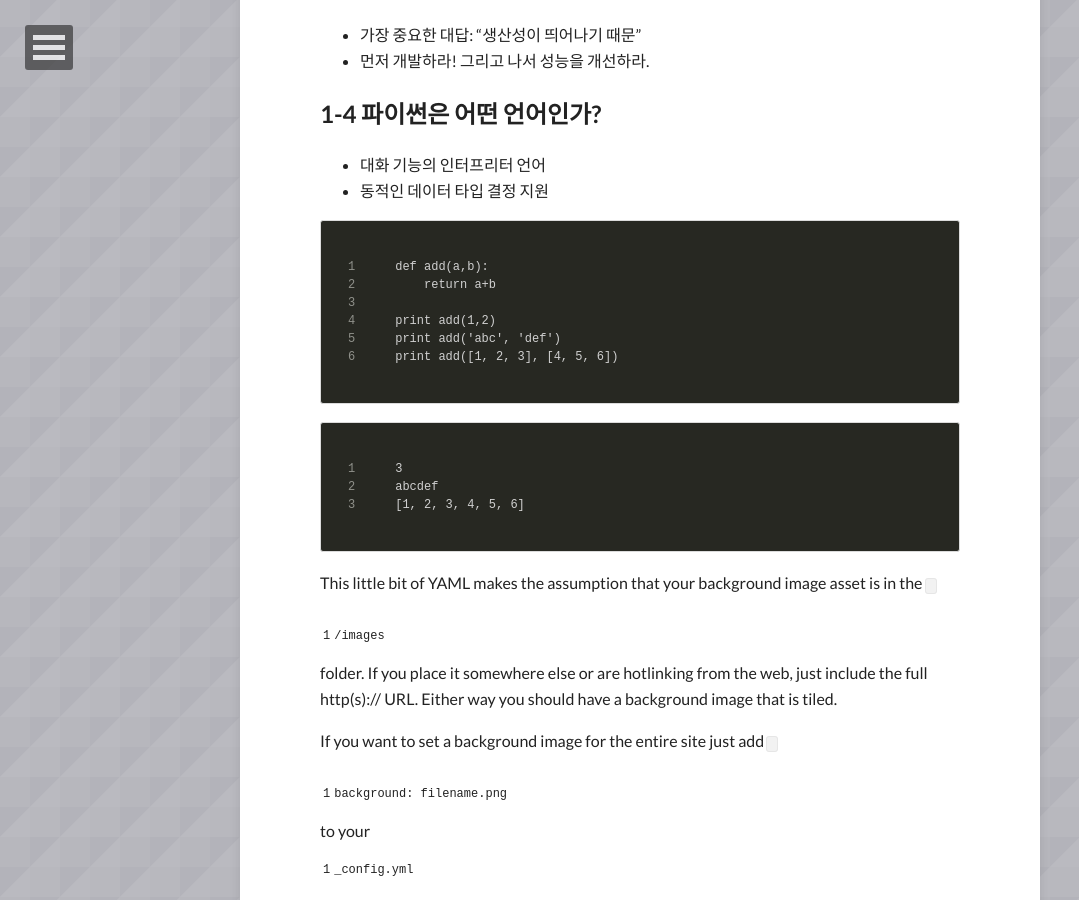
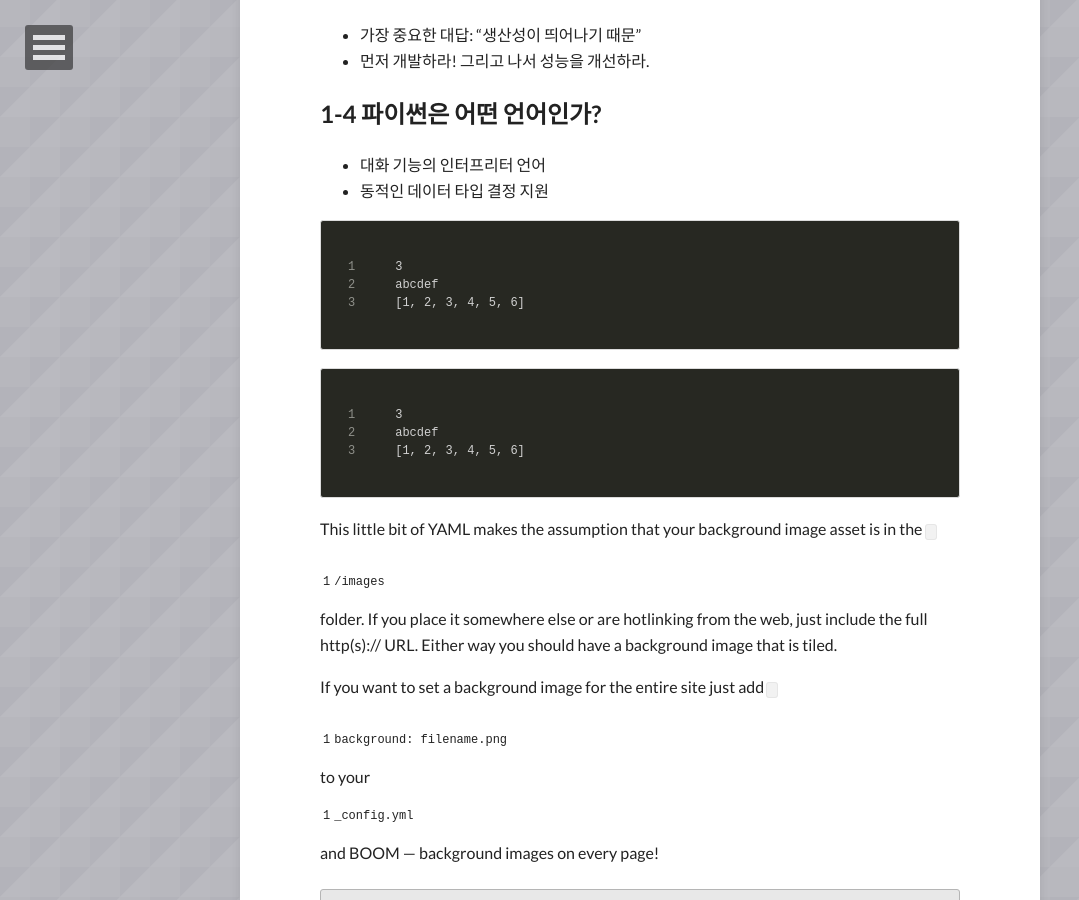
Before and after one commit to geoncheollee/geonblog, a Jekyll site: the page built from _posts/2013-10-26-background-image.md, in a window 1280 px wide and 900 px high, scrolled down 843 px. Shown: the whole window, without its empty margins (0-1079 px from the left). Built offline with Jekyll 4.4.1, drawn with Linux system fonts in a browser that asks for light colours; nearby versions of some CDN libraries; comment, search, counter and statistics services are not loaded.

Commit message:
Update 2013-10-26-background-image.md

```diff
--- a/_posts/2013-10-26-background-image.md
+++ b/_posts/2013-10-26-background-image.md
@@ -31,12 +31,9 @@ Python의 사전적 의미는 독이 없는 뱀으로 먹이를 몸으로 감아
 
 {% highlight html linenos %}
 {% raw %}
-def add(a,b):
-    return a+b
-
-print add(1,2)
-print add('abc', 'def')
-print add([1, 2, 3], [4, 5, 6])
+3
+abcdef
+[1, 2, 3, 4, 5, 6]
 {% endraw %}
 {% endhighlight %}
 
```
